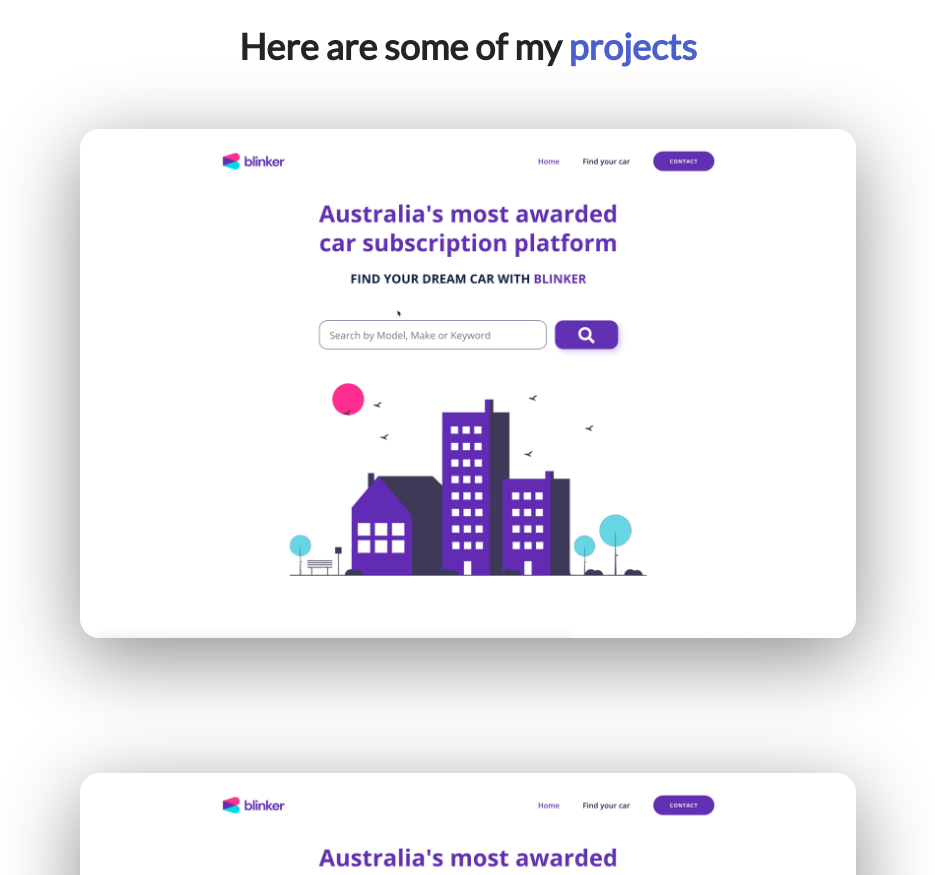
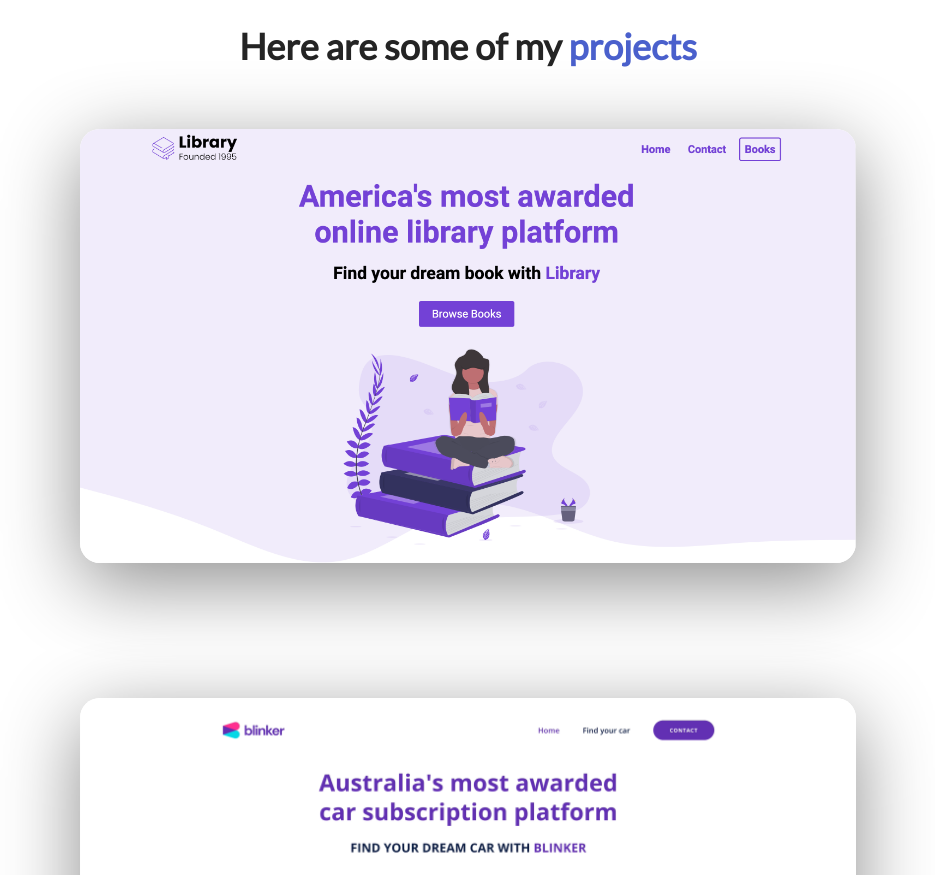
Before and after one commit to NunezAN/project_08, a plain HTML site: page index.html in a window 1280 px wide. Shown: the part 1460-2335 px from the top of the page, without its empty margins (172-1107 px from the left). Drawn offline with Linux system fonts and the light colour scheme.

Commit message:
added ecommerce project image

```diff
--- a/index.html
+++ b/index.html
@@ -177,7 +177,7 @@
           <ul class="project__list">
             <li class="project">
               <div class="project__wrapper">
-                <img src="./assets/loopit.png" alt="" class="project__img" />
+                <img src="./assets/ecommerce.png" alt="" class="project__img" />
                 <div class="project__description">
                   <h3 class="project__description--title">E-commerce Website</h3>
                   <h4 class="project__description--sub-title">
```
Also changed, not shown: assets/ecommerce.png (added).
